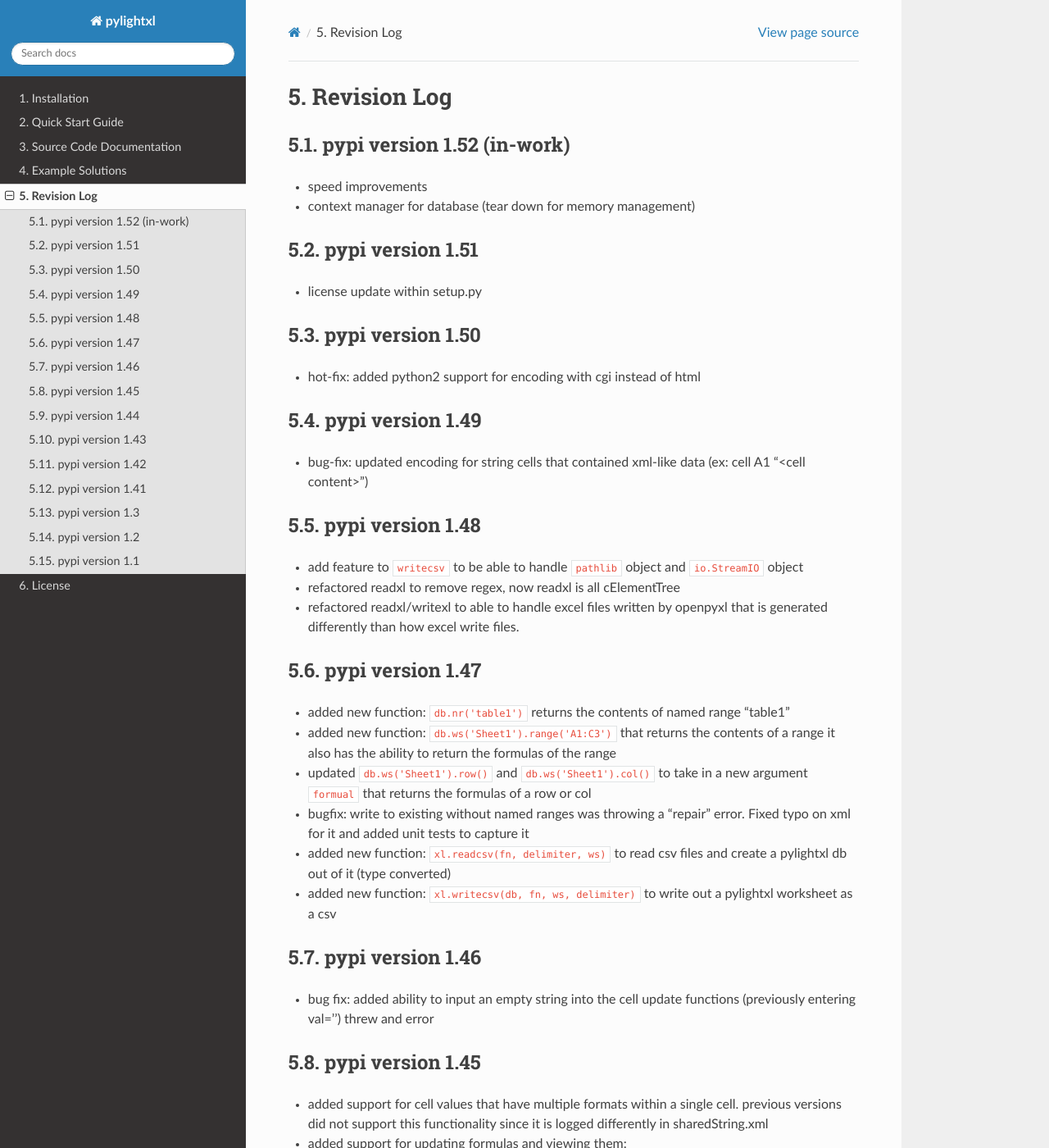
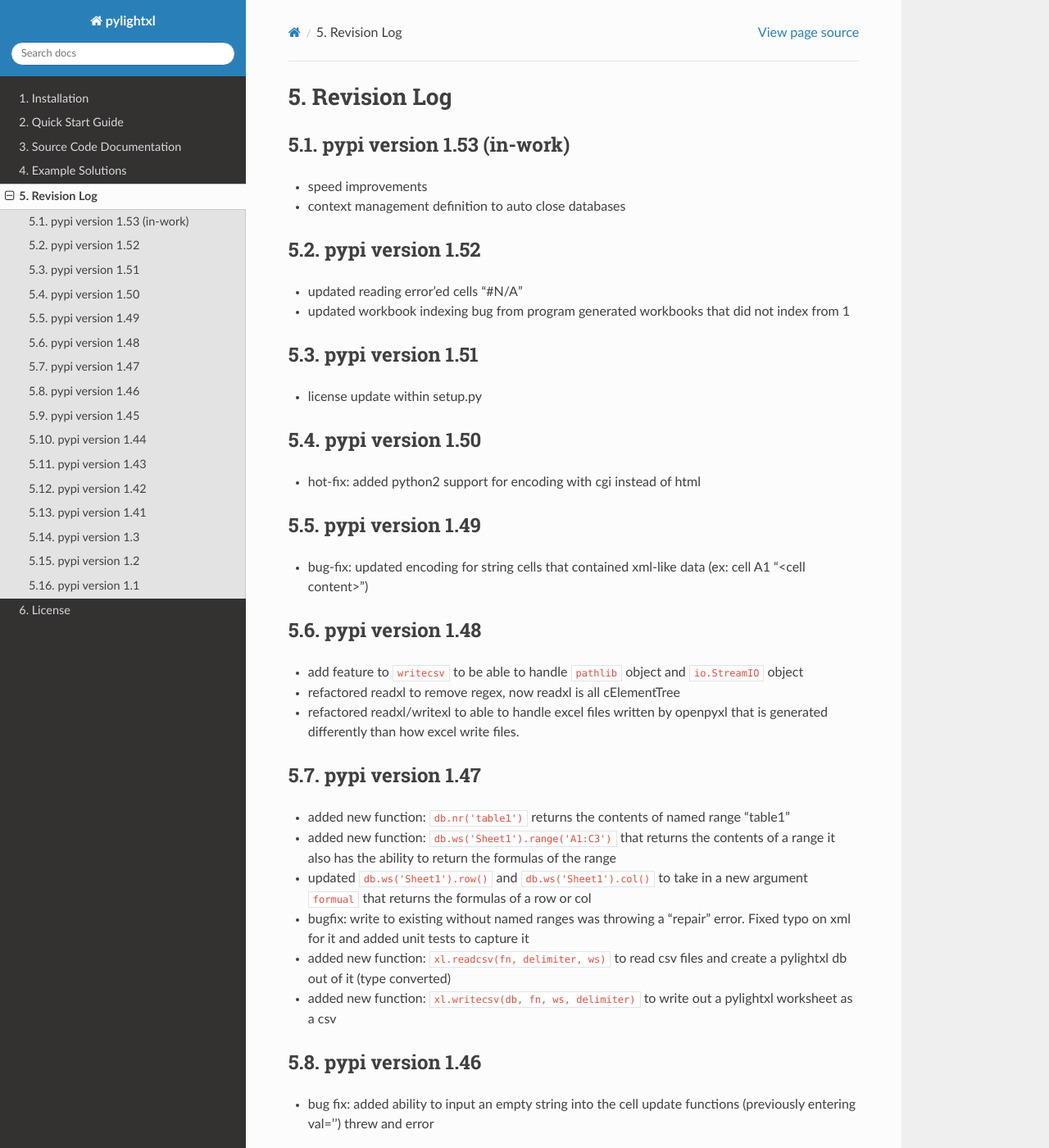
Before and after one commit to PydPiper/pylightxl, a Sphinx documentation site: the page built from doc/source/revlog.rst, in a window 1280 px wide and 1400 px high. Shown: the whole window at 82% size. Built offline with Sphinx 7.4.7 and the Read the Docs theme 2.0.0, drawn with Linux system fonts in a browser that asks for light colours; some of the changed text lies outside the part shown.

Commit message:
updated docs and setup for v1.52 release

```diff
--- a/doc/source/revlog.rst
+++ b/doc/source/revlog.rst
@@ -1,10 +1,15 @@
 Revision Log
 ============
 
-pypi version 1.52 (in-work)
+pypi version 1.53 (in-work)
 ---------------------------
 - speed improvements
-- context manager for database (tear down for memory management)
+- context management definition to auto close databases
+
+pypi version 1.52
+-----------------
+- updated reading error'ed cells "#N/A"
+- updated workbook indexing bug from program generated workbooks that did not index from 1
 
 pypi version 1.51
 ---------------------------
--- a/setup.py
+++ b/setup.py
@@ -5,7 +5,7 @@
 
 setuptools.setup(
     name="pylightxl", # Replace with your own username
-    version="1.51",
+    version="1.52",
     author="Viktor Kis",
     author_email="realpydpiper@gmail.com",
     license="MIT",
```
Also changed, not shown: README.md (+3 -2 lines), 9 other files.
